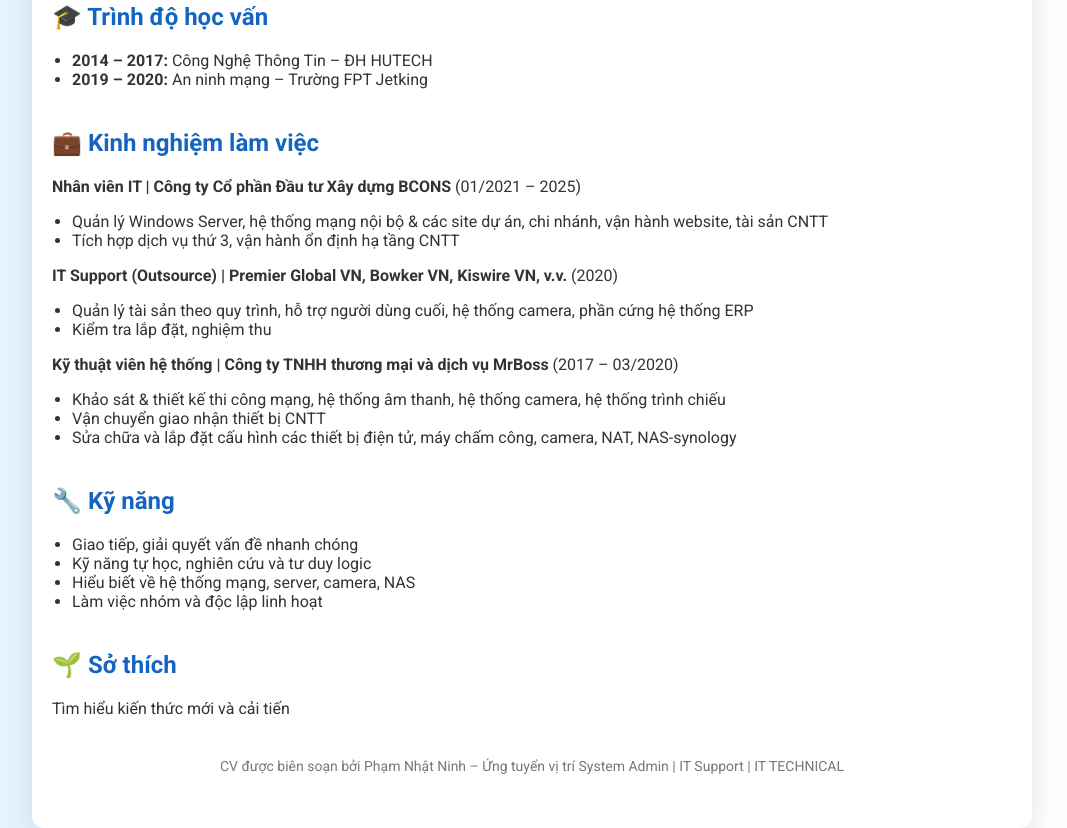
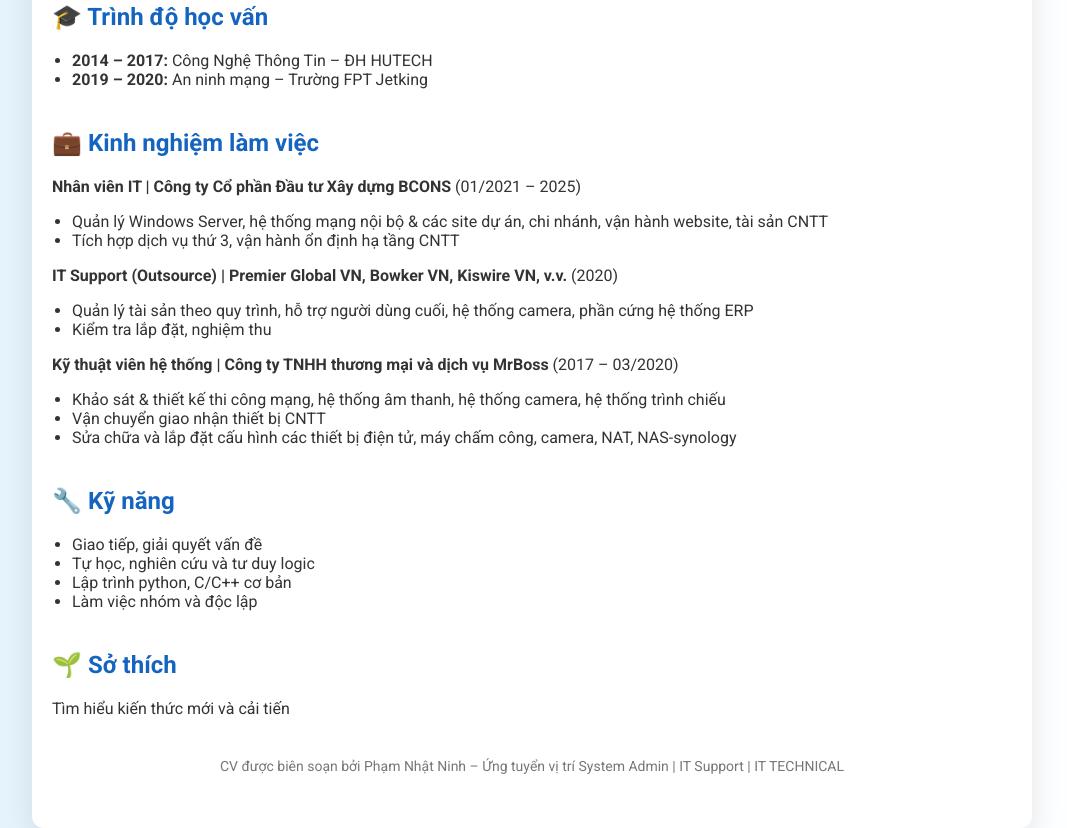
Before and after one commit to phinhnam/cvphamnnhatninh.github.io, a plain HTML site: page index.html in a window 1280 px wide. Shown: the part 785-1613 px from the top of the page, without its empty margins (108-1175 px from the left). Drawn offline with Linux system fonts and the light colour scheme.

Commit message:
Update index.html

```diff
--- a/index.html
+++ b/index.html
@@ -127,10 +127,10 @@
     <div class="section skills">
       <h2>🔧 Kỹ năng</h2>
       <ul>
-        <li>Giao tiếp, giải quyết vấn đề nhanh chóng</li>
-        <li>Kỹ năng tự học, nghiên cứu và tư duy logic</li>
-        <li>Hiểu biết về hệ thống mạng, server, camera, NAS</li>
-        <li>Làm việc nhóm và độc lập linh hoạt</li>
+        <li>Giao tiếp, giải quyết vấn đề</li>
+        <li>Tự học, nghiên cứu và tư duy logic</li>
+        <li>Lập trình python, C/C++ cơ bản</li>
+        <li>Làm việc nhóm và độc lập</li>
       </ul>
     </div>
 
```
